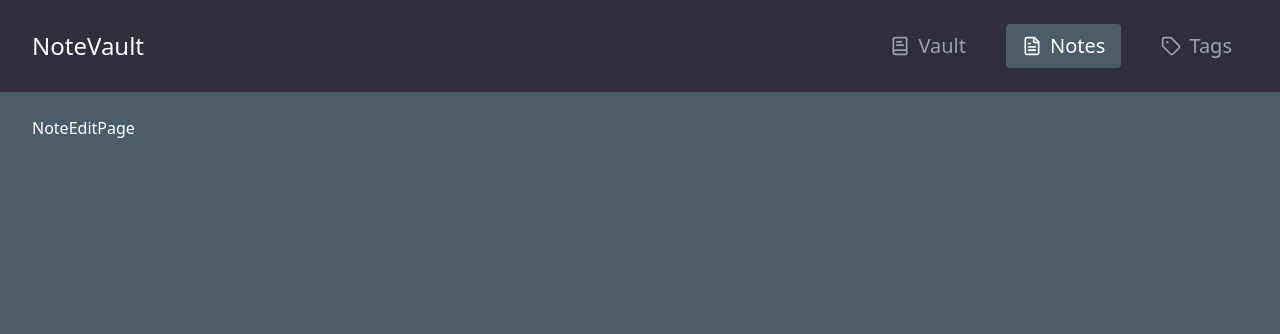
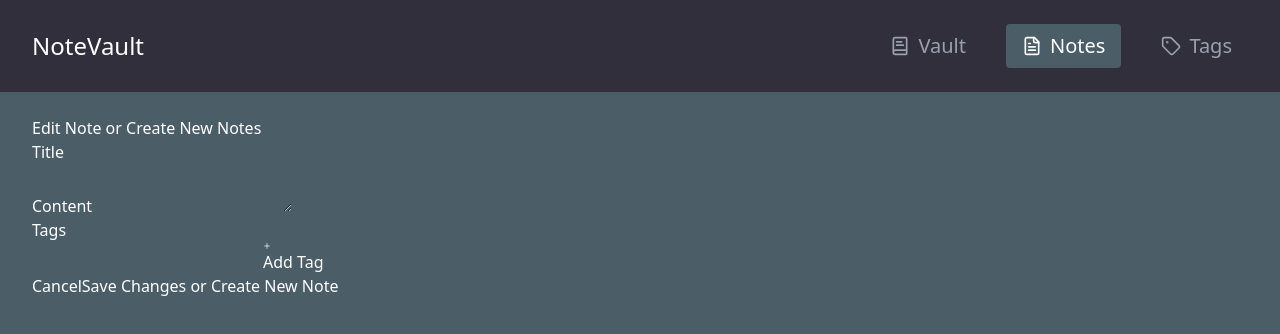
Before and after one commit to killlercram/Note_Taking_App, a React (Vite) app: page /notes/new in a window 1280 px wide. Shown: the top 334 px of the page. Built offline with nearby package versions, Linux system fonts and the light colour scheme.

Commit message:
Created half of the NoteEditPage will continue it later

```diff
--- a/src/pages/NoteEditPage.tsx
+++ b/src/pages/NoteEditPage.tsx
@@ -1,7 +1,131 @@
-import React from 'react';
+import React, { useState } from "react";
+import useNoteStore from "../store/noteStore";
+import { Plus, TagIcon } from "lucide-react";
+import { useParams, useRouter } from "@tanstack/react-router";
 
 export const NoteEditPage = () => {
+  const { notes, tags, addNote, updateNote } = useNoteStore(); //Using this for getting the tags which user will put during creating notes
+  const router = useRouter(); //Handling Routing with this
+
+  //Getting the noteId from the url
+  const { noteId } = useParams({ strict: false });
+  //If noteid is same stored in store return it else set as null for new one
+  const note = noteId ? notes[noteId] : null;
+
+  const [title, setTitle] = useState(note?.title || "");
+  const [content, setContent] = useState(note?.content || "");
+  const [newTagName, setNewTagName] = useState("");
+  const [selectedTagIds, setSelectedTagIds] = useState<string[]>(
+    note?.tagIds || []
+  );
+
+  // It will drop and event of creating a note
+  function createNote(e: React.FormEvent) {
+    e.preventDefault();
+
+    //checking if user is updating or creating new notes
+    if (title.trim() && content.trim()) {
+      if (note) {
+        updateNote(note.id, { title, content, tagIds: selectedTagIds }); //will add this in store
+        //Going to specific notes with the same notes id after saving the notes.
+        router.navigate({ to: `/notes/${note.id}` });
+      } else {
+        const newNoteId = addNote(title, content, selectedTagIds); //will add this in store
+        router.navigate({ to: `/notes/${newNoteId}` });
+      }
+    }
+  }
+
+  function handleAddTag(e: React.FormEvent){
+    e.preventDefault();
+
+
+  }
+
+  //Selected means on else off
+  function toggleTag(tagId: string) {
+    setSelectedTagIds((prev) =>
+      prev.includes(tagId)
+        ? prev.filter((id) => id !== tagId) //Off
+        : [...prev, tagId]//on
+    );
+  }
+
   return (
-    <div>NoteEditPage</div>
-  )
-}
+    <section>
+      {/* header will be dynamic in the same page for edit or create new notes */}
+      <h1>Edit Note or Create New Notes</h1>
+
+      <form onSubmit={createNote}>
+        {/* Title and content */}
+
+        <div>
+          <div>
+            <label htmlFor="title">Title</label>
+            <input
+              type="text"
+              id="title"
+              onChange={(e) => setTitle(e.target.value)}
+              value={title}
+              required
+            />
+          </div>
+          <div>
+            <label htmlFor="content">Content</label>
+            <textarea
+              id="content"
+              onChange={(e) => setContent(e.target.value)}
+              value={content}
+              required
+            />
+          </div>
+        </div>
+
+        {/* Tags*/}
+        <div>
+          <label htmlFor="tags">Tags</label>
+
+          <div>
+            {
+              //  From the mother object getting the values of the tags
+              Object.values(tags).map((tag) => (
+                <button
+                  id={tag.id}
+                  onClick={() => toggleTag(tag.id)}
+                  type="button"
+                >
+                  <TagIcon className="size-3" />
+                  {tag.name}
+                </button>
+              ))
+            }
+          </div>
+
+          {/* Adding input feild for tags */}
+          <input
+            type="text"
+            onChange={(e) => setNewTagName(e.target.value)}
+            value={newTagName}
+          />
+
+          {/* Adding button for adding tags */}
+          <button type="button" onClick={handleAddTag}>
+            <Plus className="size-2" /> Add Tag
+          </button>
+        </div>
+
+        {/* Buttons */}
+        <div>
+          {/*Going back to home page Which is two folder behind when clicked cancled */}
+          <button
+            type="button"
+            onClick={() => router.navigate({ to: "../.." })}
+          >
+            Cancel
+          </button>
+          <button type="submit">Save Changes or Create New Note</button>
+        </div>
+      </form>
+    </section>
+  );
+};
--- a/src/store/noteStore.ts
+++ b/src/store/noteStore.ts
@@ -3,11 +3,47 @@ import { persist } from "zustand/middleware"; //puts data in local storage after
 import { NoteStore } from "../types";
 
 // Getting  the dynamic values and Storing it in the local storage
+//It is basically a middleware like stuff
 const useNoteStore = create<NoteStore>()(
   persist(
     (set) => ({ //This is how we will get the dynamic data
       notes: {},//this is  object and tag is too
       tags: {},
+
+      // Creating a Function which will be adding the New Notes with the existing ones in the Local storage and can bring the user from there.
+      addNote: (title,content,tagIds) => {
+        const id = crypto.randomUUID();
+        const timeStamp = Date.now();
+        set((state) => ({
+          notes: {
+            ...state.notes,
+            [id]: {
+              id,
+              title,
+              content,
+              tagIds,
+              createAt: timeStamp,
+              updatedAt: timeStamp,
+            },
+          },
+        }));
+        return id;
+      },
+
+      // Updating the existing Notes with few updates and changes
+      updateNote:(noteId, updates) => {
+        set((state) => ({//this changes the store
+          notes: {
+            ...state.notes,
+            // updating the specific things on previous notes
+            [noteId]: {
+              ...state.notes[noteId],
+              ...updates,
+              updatedAt: Date.now(),
+            },
+          },
+        }));
+      },
     }),
     {name: "Notes-Vault"}
   )
--- a/src/types/index.ts
+++ b/src/types/index.ts
@@ -16,7 +16,10 @@ interface Tag {
 }
 
 export interface NoteStore {
+  // these are objects with datatypes and values
   notes: Record<string,Note>;
   tags: Record<string, Tag>;
+  addNote: (title: string, content: string, tagIds: string[]) => string; //mentioned the type and what type it will return
+  updateNote: (noteId: string, updates: Partial<Omit<Note, "id">>) => void; //We are updating all the things which wants except the Note id.
 
 }
```
